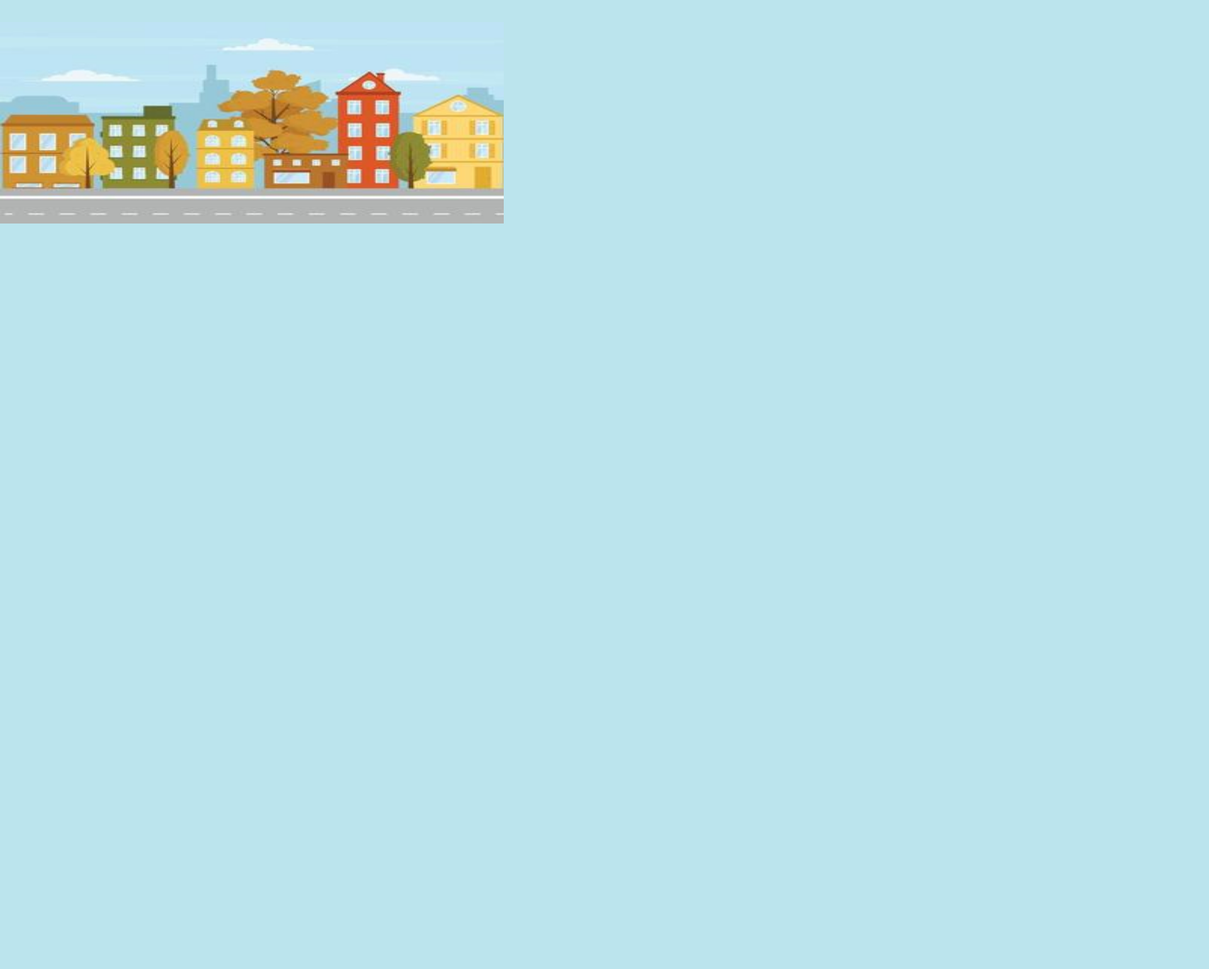
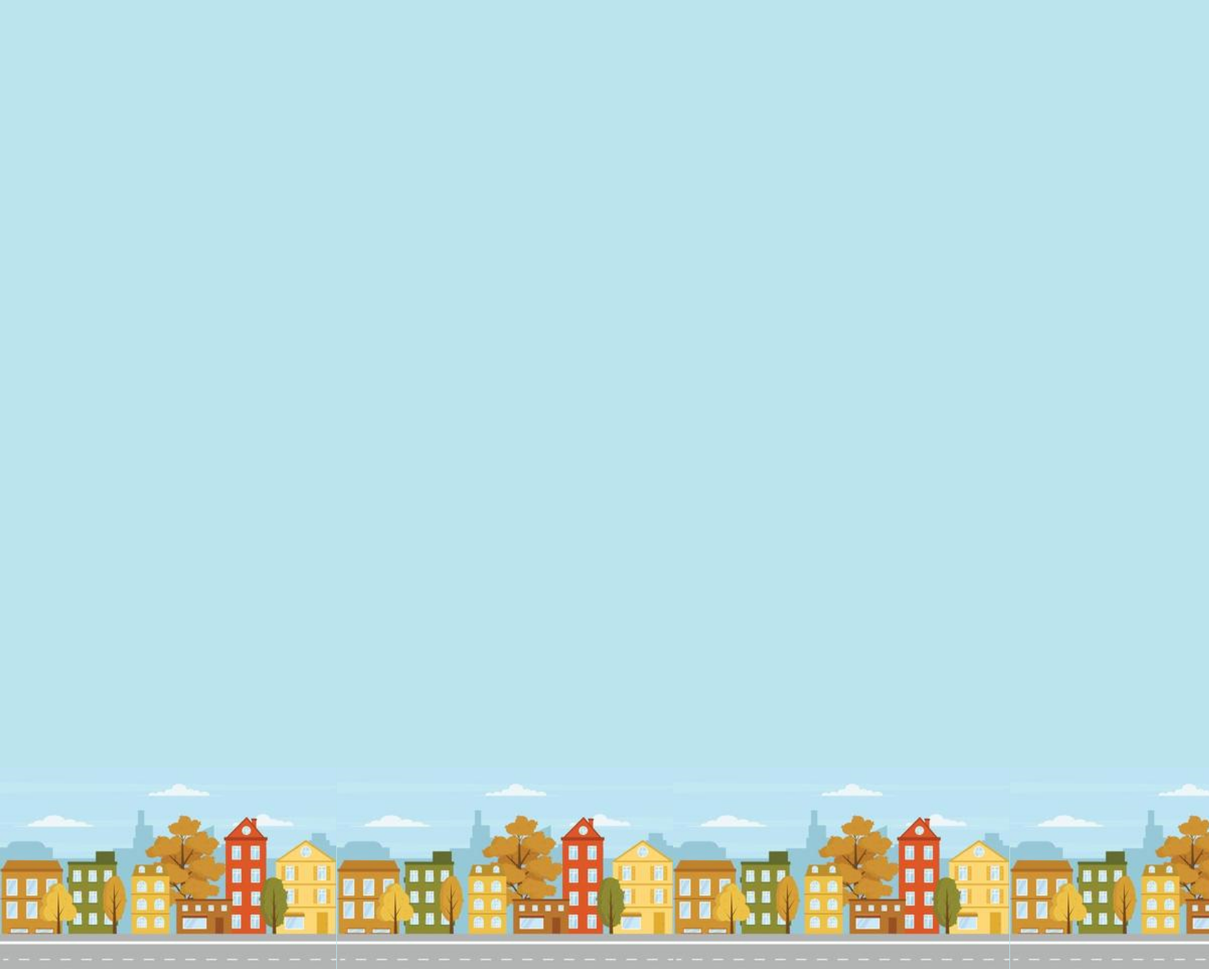
Before and after one commit to araujobrunodev/Air-girl, a React (Vite) app: page /playing in a window 1280 px wide. Shown: the part 1117-2656 px from the top of the page at 63% size, 1920 px wide, since content can reach past the window. Before the commit the page ends 1476 px from the top, so only its background shows below. Built offline with nearby package versions, Linux system fonts and the light colour scheme; a web font is replaced by a local one.

Commit message:
add event Move in Theme

```diff
--- a/src/elements/background/theme.tsx
+++ b/src/elements/background/theme.tsx
@@ -1,40 +1,84 @@
-import { useEffect } from "react"
-import { useChildsTheme } from "../../globalContext/childsTheme"
+import { useEffect, useState } from "react"
+import { Item, useChildsTheme } from "../../globalContext/childsTheme"
 import CreateTheme from "./createTheme"
 import createIdentification from "../identification"
+import { useDeviceSize } from "../../globalContext/deviceSize"
+
+interface RemoveComponent {
+	has: boolean,
+	key: string
+}
 
 const Theme = () => {
+	let deviceSize = useDeviceSize()
 	let childsTheme = useChildsTheme()
+	let [canCreate, setCanCreate] = useState<boolean>(false)
+	let [component, setComponent] = useState(childsTheme.childs.map((item) => {
+		return <CreateTheme
+			key={item.key}
+			space={item.value}
+		/>
+	}))
 
 	useEffect(() => {
-		let time = setInterval(() => {
-			if (childsTheme.childs.length != 1) {
+		let Move = setInterval(() => {
+			if (childsTheme.childs.length != 0) {
+				childsTheme.childs.forEach((item) => {
+					item.setValue(item.value++)
+					if (item.value == 10) {
+						setCanCreate(canCreate = true)
+					}
+				})
+				setComponent(childsTheme.childs.map((item) => {
+					return <CreateTheme
+						key={item.key}
+						space={item.value}
+					/>
+				}))
+			}
+		}, 100 * 1)
+
+		let Create = setInterval(() => {
+			if (childsTheme.childs.length < 1 || canCreate) {
 				childsTheme.setChilds([
 					...childsTheme.childs,
 					{
 						key: createIdentification(),
-						value: 0
+						value: 0,
+						setValue: () => { }
 					}
 				])
+				setCanCreate(canCreate = false)
 			}
-		}, 1000 * 1)
+		}, 100)
 
-		return () => clearInterval(time);
+		return () => {
+			let listOrderComponent = [Create, Move]
+
+			listOrderComponent.forEach((it) => {
+				clearInterval(it)
+			})
+		};
 	}, [childsTheme.childs])
 
-	console.log(childsTheme.childs)
-
-	return (<>
+	return (<div
+		id="Container"
+		style={{
+			display: "flex",
+			flexDirection: "row",
+			width: deviceSize.size.width * 2 + "px",
+			height: "20rem",
+			margin: "0%",
+			marginTop: "70%",
+			padding: "0%",
+			left: deviceSize.size.width + "px",
+			gap: "0.1pt",
+		}}>
 		{
 			childsTheme.childs.length != 0 ?
-				childsTheme.childs.map((item) => {
-					return <CreateTheme
-						key={item.key}
-						marginRight={item.value}
-					/>
-				}) : undefined
+				component : undefined
 		}
-	</>)
+	</div>)
 }
 
 export default Theme
```
